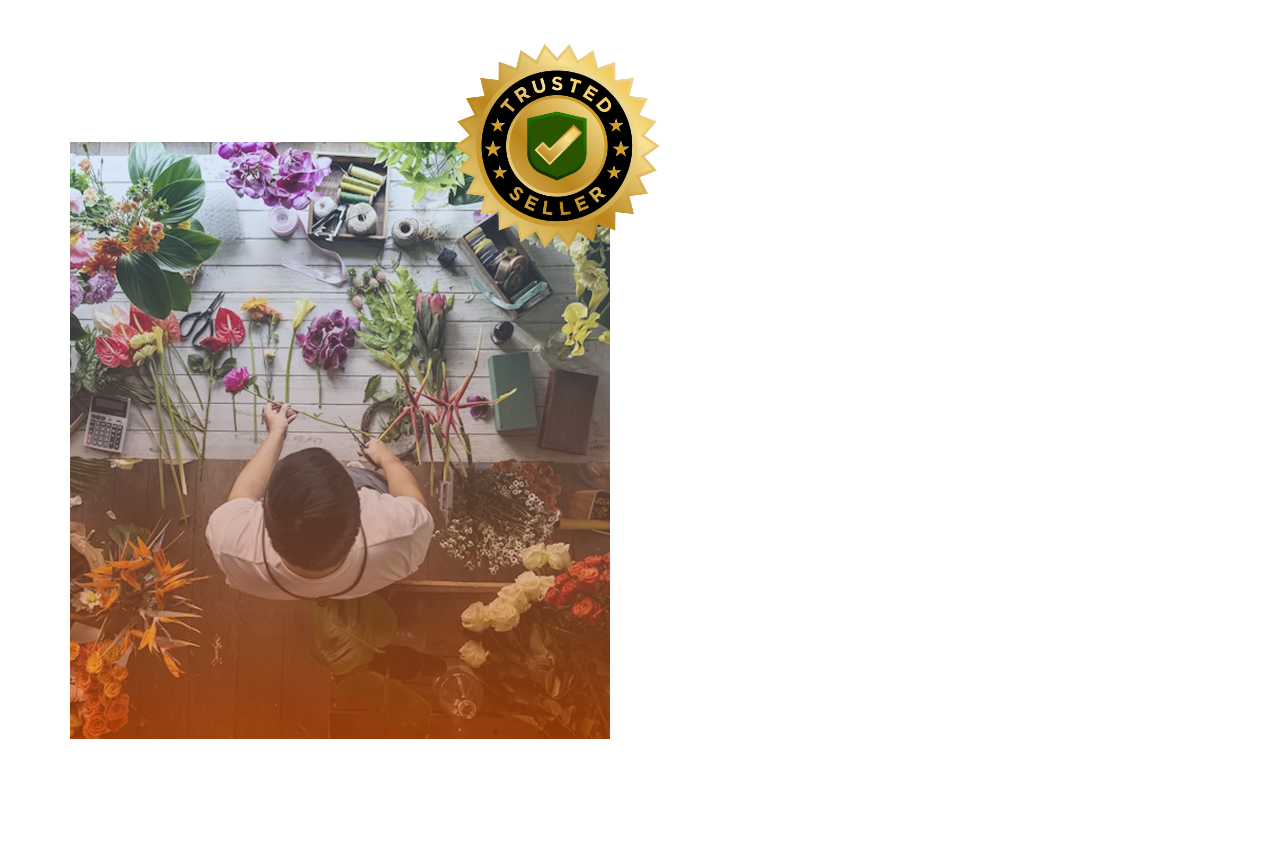
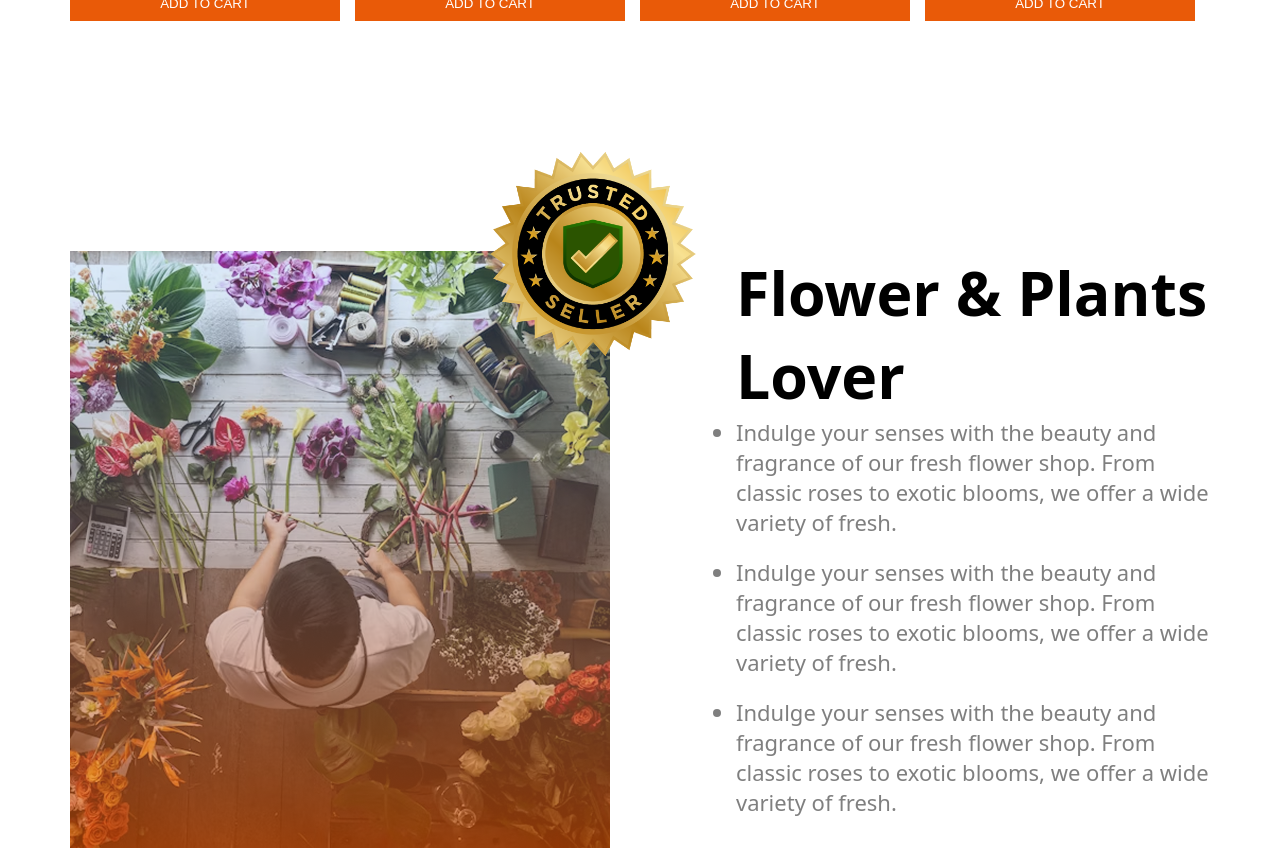
Before and after one commit to MinhazMahin14/Assignment_2, a plain HTML site: page index.html in a window 1280 px wide. Shown: the part 1797-2650 px from the top of the page. Before the commit the page ends 2540 px from the top, so only its background shows below. Drawn offline with Linux system fonts and the light colour scheme.

Commit message:
complete flower section

```diff
--- a/index.html
+++ b/index.html
@@ -38,8 +38,11 @@
         <section>
             <div class="flex fresh-flowers-container">
                 <div>
-                    <h1 class="header-title">ALWAYS <span id="fresh-flowers">FRESH</span> <br> <span id="fresh-flowers">FLOWERS</span></h1>
-                    <p class="header-description">Indulge your senses with the beauty and fragrance <br>of our fresh flower shop. From classic roses to <br>exotic blooms, we offer a wide variety of fresh flowers <br>that are perfect for any occasion. </p>
+                    <h1 class="header-title">ALWAYS <span id="fresh-flowers">FRESH</span> <br> <span
+                            id="fresh-flowers">FLOWERS</span></h1>
+                    <p class="header-description">Indulge your senses with the beauty and fragrance <br>of our fresh
+                        flower shop. From classic roses to <br>exotic blooms, we offer a wide variety of fresh flowers
+                        <br>that are perfect for any occasion. </p>
                 </div>
                 <div>
                     <img src="images/hero-flower.png" alt="">
@@ -55,7 +58,7 @@
             <div class="our-plants">
                 <div>
                     <h3 class="title"><span id="fresh-flowers">Our</span> Plants</h3>
-                    <p class="our-description header-description">Indulge your senses with the beauty and fragrance of our fresh flower shop. From <br>classic roses to exotic blooms, we offer a wide variety of fresh.</p>
+                    <p class="our-description header-description">Indulge your senses with the beauty and fragrance of our fresh flower shop. From <br>classic roses to exotic blooms, we offer a variety of fresh.</p>
                 </div>
             </div>
 
@@ -116,13 +119,20 @@
         <!-- Flower & Plants Lover -->
 
         <section>
-            <div class="flower-plant-container">
+            <div class="flex flower-plant-container">
                 <div>
                     <img src="images/flower-store.png" alt="">
-                    <span><img class="trust-badges" src="images/trusted-badge.png" alt=""></span>
                 </div>
-                <div>
-
+                <div class="trust-badges">
+                    <img src="images/trusted-badge.png" alt="">
+                </div>
+                <div class="trusted-text">
+                    <h3 class="header-title">Flower & Plants Lover</h3>
+                    <ul class="flower-description">
+                        <li>Indulge your senses with the beauty and fragrance of our fresh flower shop. From classic roses to exotic blooms, we offer a wide variety of fresh.</li>
+                        <li>Indulge your senses with the beauty and fragrance of our fresh flower shop. From classic roses to exotic blooms, we offer a wide variety of fresh.</li>
+                        <li>Indulge your senses with the beauty and fragrance of our fresh flower shop. From classic roses to exotic blooms, we offer a wide variety of fresh.</li>
+                    </ul>
                 </div>
             </div>
         </section>
--- a/style/styles.css
+++ b/style/styles.css
@@ -1,38 +1,32 @@
-*
-{
+* {
     margin: 0px;
     padding: 0px;
 }
+
 /* font */
-@import url('https://fonts.googleapis.com/css2?family=Work+Sans:ital,wght@0,100..900;1,100..900&display=swap');
-
-
-.font {
-  font-family: "Work Sans", sans-serif;
-  font-optical-sizing: auto;
-  font-weight: 200;
-  font-style: normal;
+.font
+{
+    font-family: system-ui, -apple-system, BlinkMacSystemFont, 'Segoe UI', Roboto, Oxygen, Ubuntu, Cantarell, 'Open Sans', 'Helvetica Neue', sans-serif;
 }
 
 /* direct */
 
-.header-title
-{
-    font-size: 4.0625rem;
+.header-title {
+    font-size: 3.8rem;
+    font-weight: bolder;
 }
-.header-description
-{
+
+.header-description {
     color: rgba(0, 0, 0, 0.5);
 }
-.flex
-{
+
+.flex {
     display: flex;
 }
 
 /* header */
 
-.header-n
-{
+.header-n {
     max-width: 1140px;
     margin: 0 auto;
     align-items: center;
@@ -40,12 +34,12 @@
     margin-top: 30PX;
 }
 
-nav div{
+nav div {
     justify-content: space-between;
     margin: 20px;
 }
-.navbar a
-{
+
+.navbar a {
     text-decoration: none;
     color: #8987A1;
     font-weight: 600;
@@ -54,59 +48,53 @@ nav div{
 }
 
 /* ALWAYS FREESH FLOWERS */
-.fresh-flowers-container
-{
+.fresh-flowers-container {
     max-width: 1140px;
     margin: 0 auto;
     margin-bottom: 120px;
 }
-#fresh-flowers
-{
+
+#fresh-flowers {
     color: #E95A08;
 }
 
 /* Our Plants */
-.our-plants
-{
+.our-plants {
     max-width: 1140px;
     margin: 0 auto;
     text-align: center;
     margin-bottom: 49px;
 }
 
-.title
-{
+.title {
     font-size: 2.8rem;
     padding: 1rem;
 }
 
-.card-container
-{
+.card-container {
     display: grid;
     grid-template-columns: repeat(4, 1fr);
     max-width: 1140px;
     margin: 0 auto;
+    margin-bottom: 210px;
 }
 
-.card-container div
-{
+.card-container div {
     margin-bottom: 20px;
 }
 
-.card-container h4, h5
-{
+.card-container h4,
+h5 {
     font-size: 1rem;
     padding: 5px;
     text-align: center;
 }
 
-.card-container h4
-{
+.card-container h4 {
     font-weight: 700;
 }
 
-.card-container button
-{
+.card-container button {
     background-color: #E95A08;
     color: white;
     border: none;
@@ -116,14 +104,29 @@ nav div{
 
 /* Flower & Plants Lover */
 
-.flower-plant-container
-{
+.flower-plant-container {
     max-width: 1140px;
     margin: 0 auto;
 }
-.trust-badges
+
+.trust-badges img
 {
-    width: 286px;
-    margin-left: -200px;
-    margin-bottom: 450px;
+    max-width: 286px;
+    margin-top: -140px;
+    margin-left: -160px;
 }
+
+.trusted-text
+{
+    font-size: 22px;
+}
+
+.trusted-text li
+{
+    padding-bottom: 20px;
+}
+
+.flower-description
+{
+    color: rgba(0, 0, 0, 0.5);
+}
```
Lines whose indentation alone changed are shown as unchanged.
